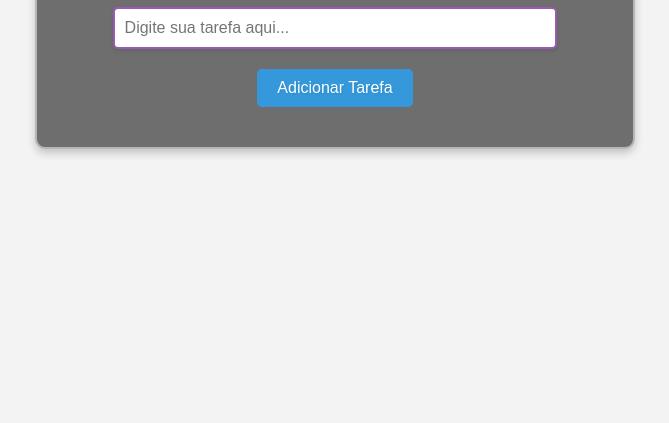
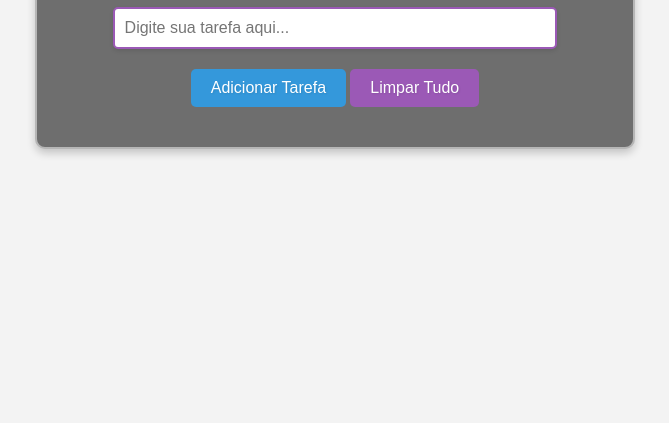
Before and after one commit to RogherSoares/Gerenciador-Tarefas, a plain HTML site: page index.html in a window 1280 px wide. Shown: the part 377-800 px from the top of the page, without its empty margins (305-974 px from the left). Drawn offline with Linux system fonts and the light colour scheme.

Commit message:
criando o botao de limpar a lista de tarefas, estilizando e fazendo a logica

```diff
--- a/index.html
+++ b/index.html
@@ -12,6 +12,7 @@
         <p>adicione suas tarefas</p>
         <input type="text" id="inputTarefa" placeholder="Digite sua tarefa aqui...">
         <button onclick="adicionarTarefa()">Adicionar Tarefa</button>
+        <button onclick="limparLista()" class="botao_lista">Limpar Tudo</button>
         <p id="mensagem"></p>
         <ol id="listaTarefas"></ol>
     </div>
--- a/main.js
+++ b/main.js
@@ -64,3 +64,9 @@ function editarTarefa(i) {
         renderizarTarefas(); // Chama a função para renderizar as tarefas na tela novamente
     }
 }
+function limparLista () {
+    tarefas.length = 0; // Limpa o array de tarefas
+    renderizarTarefas(); // Chama a função para renderizar as tarefas na tela novamente
+    const mensagem = document.getElementById("mensagem");
+    mensagem.textContent = "Lista limpa com sucesso!"; // Exibe uma mensagem de sucesso ao limpar a lista
+}
--- a/style.css
+++ b/style.css
@@ -106,3 +106,11 @@ button.editar {
 button.editar:hover {
     background-color: rgb(142, 68, 173);
 }
+.botao_lista {
+    background-color: rgb(155, 89, 182);
+}
+
+.botao_lista:hover {
+    background-color: rgb(142, 68, 173);
+    color: rgb(243, 243, 243);
+}
```
